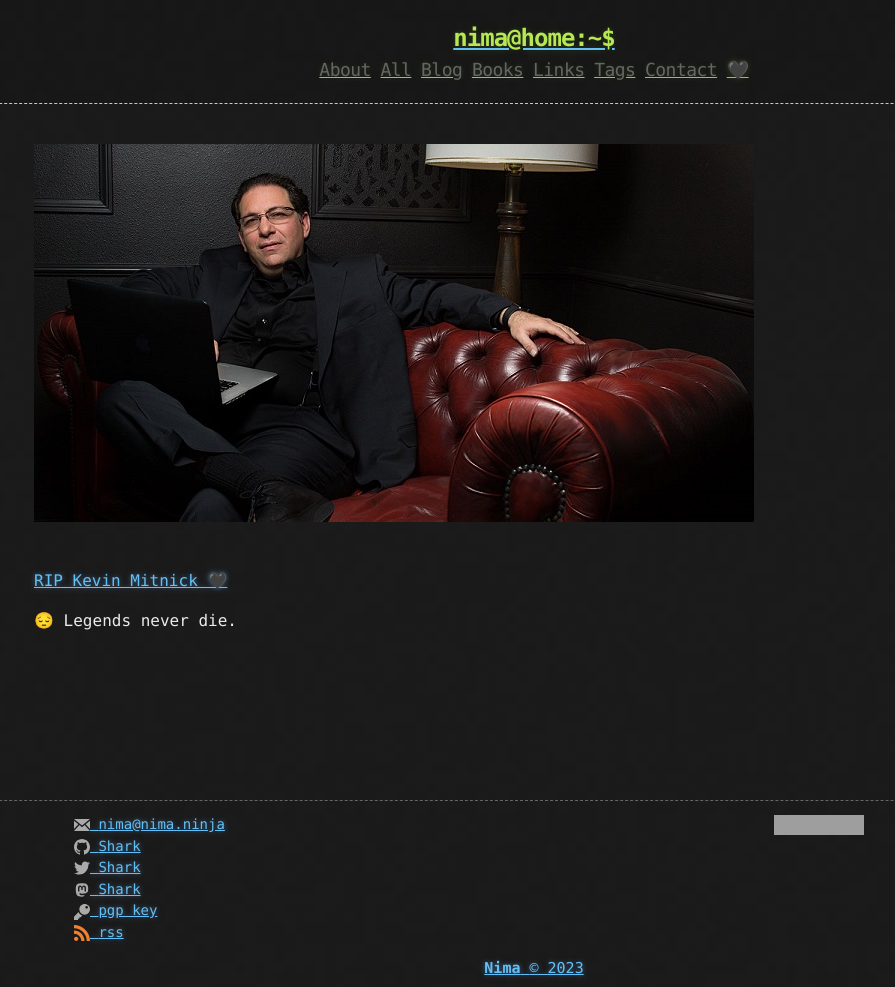
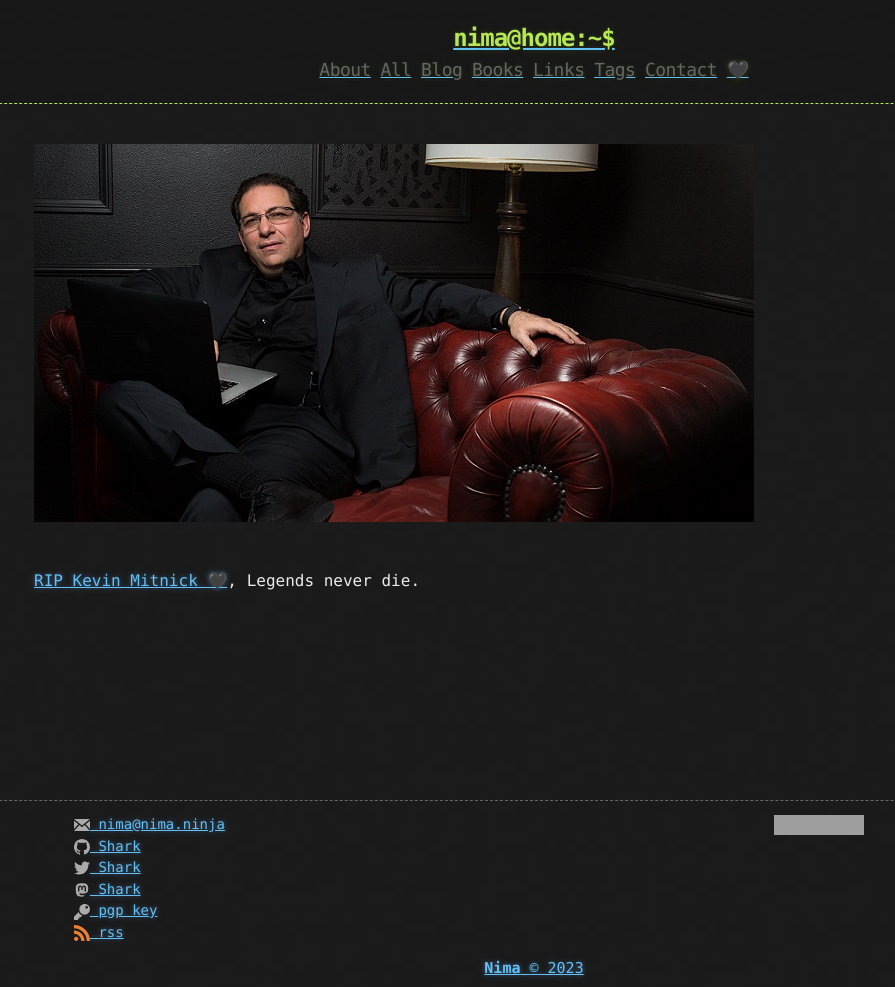
Before and after one commit to CamoCatX/camocatx.github.io, a Jekyll site: the page built from kevin.md, in a window 1280 px wide. Shown: the whole page, without its empty margins (106-1001 px from the left). Built offline with Jekyll 4.4.1, drawn with Linux system fonts in a browser that asks for light colours; grey boxes are pictures that could not be loaded.

```diff
--- a/kevin.md
+++ b/kevin.md
@@ -7,6 +7,4 @@ image: /assets/kevin.jpg
 ![](/assets/kevin.jpg)
 
 <br>
-[RIP Kevin Mitnick 🖤](https://twitter.com/hashtag/RIPKevinMitnick)
-
-😔 Legends never die.
+[RIP Kevin Mitnick 🖤](https://twitter.com/hashtag/RIPKevinMitnick), Legends never die.
```
